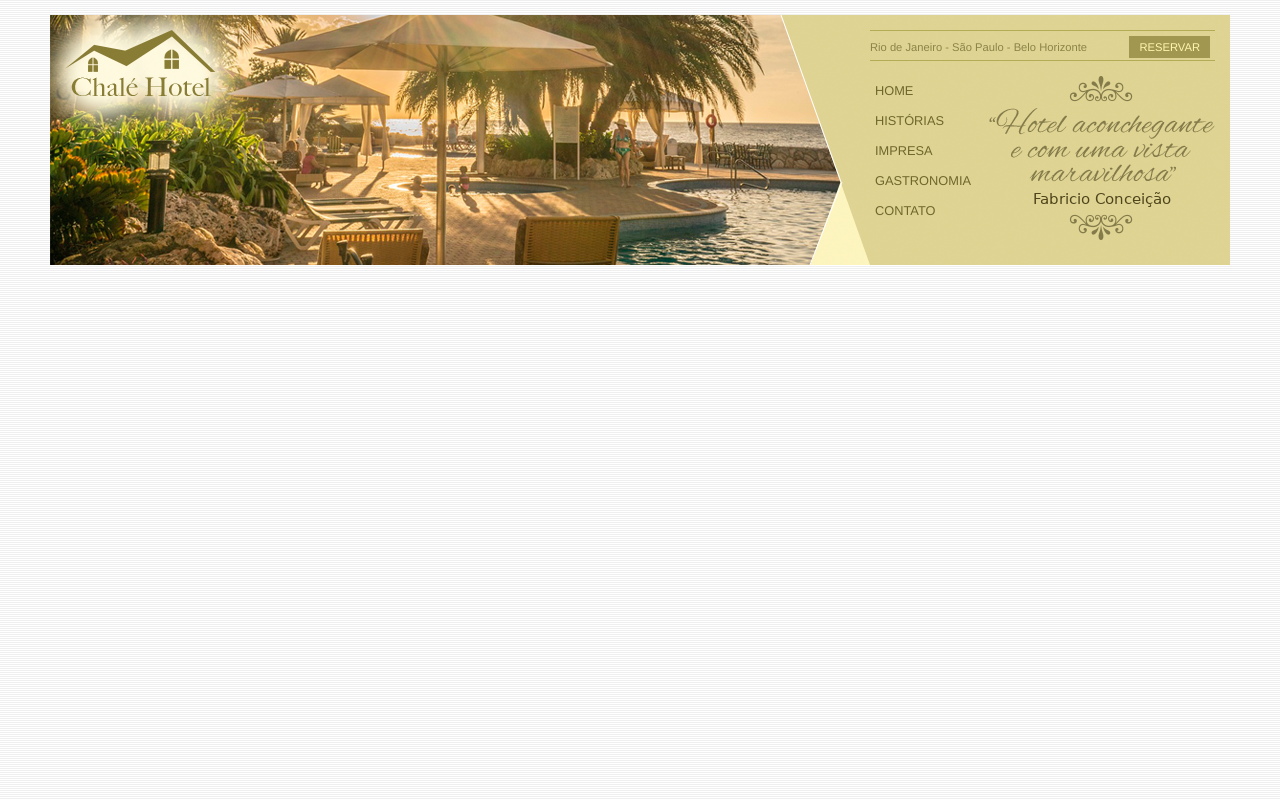
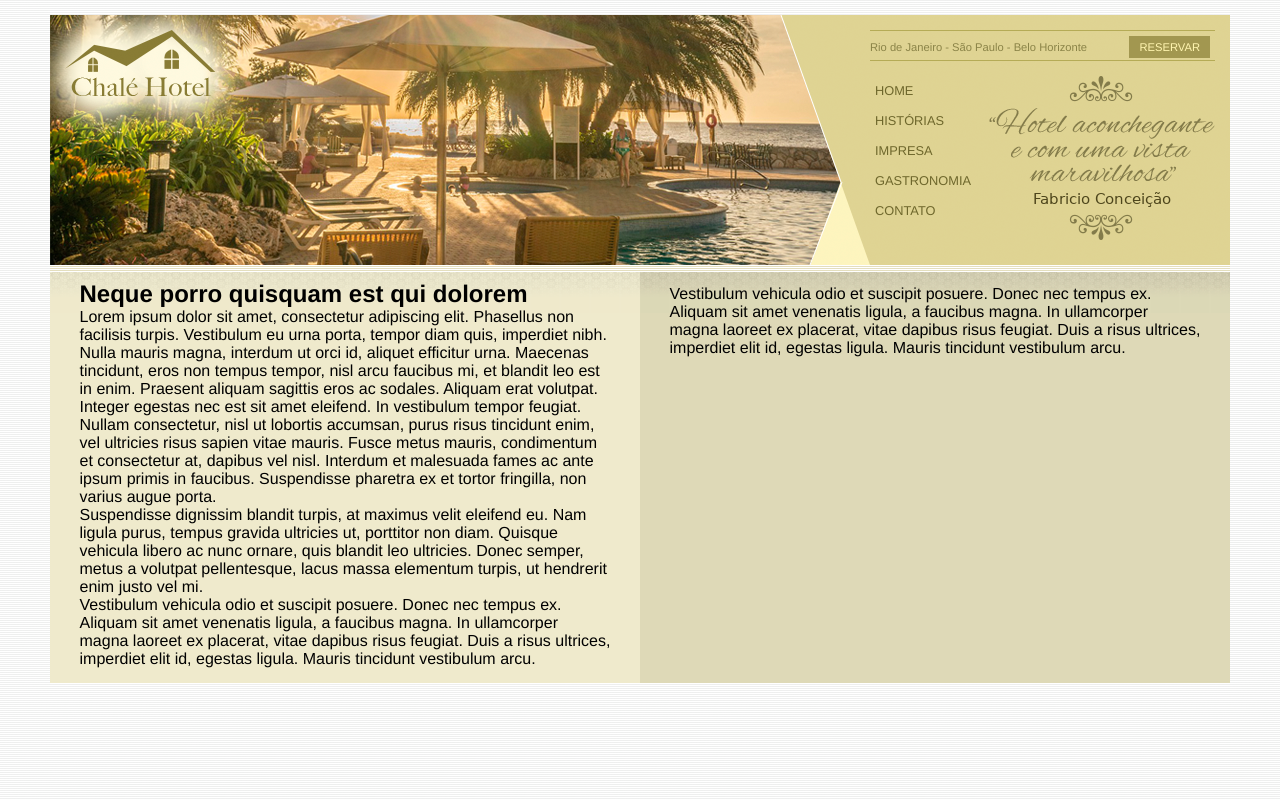
Before and after one commit to GeneralStudiesDEV/chale-hotel, a plain HTML site: page index.html in a window 1280 px wide. Drawn offline with Linux system fonts and the light colour scheme.

Commit message:
Criado configuração inicial da area de conteudos

```diff
--- a/css/estilo.css
+++ b/css/estilo.css
@@ -11,7 +11,7 @@ body{
 }
 
 #container{
-    background: #ede9cc;
+    background: #ede9cc url(../img/bg-container.png) top center repeat-y;
     margin: 0 auto;
     min-width: 740px;
     max-width: 1180px;
@@ -118,3 +118,27 @@ ul#navegacao a:hover{
     height: 164px;
     float: right;
 }
+
+/* Area de Conteudos */
+#area-principal{
+    float: left;
+    width: 50%;
+    background: url(../img/bg-area-principal.png) top left repeat-x;
+    padding: 15px 0px;
+}
+
+#area-lateral{
+    float: right;
+    width: 50%;
+    background: url(../img/bg-area-lateral.png) top left repeat-x;
+    padding: 20px 0px;
+}
+
+.conteudo{
+    margin: 0 auto;
+    width: 90%;
+}
+
+#rodape{
+    clear: both;
+}
--- a/index.html
+++ b/index.html
@@ -46,6 +46,30 @@
             </div>
 
         </div>
+
+        <div id="area-principal">
+            <div class="conteudo">
+                <h2>Neque porro quisquam est qui dolorem</h2>
+
+                <p>Lorem ipsum dolor sit amet, consectetur adipiscing elit. Phasellus non facilisis turpis. Vestibulum eu urna porta, tempor diam quis, imperdiet nibh. Nulla mauris magna, interdum ut orci id, aliquet efficitur urna. Maecenas tincidunt, eros non tempus tempor, nisl arcu faucibus mi, et blandit leo est in enim. Praesent aliquam sagittis eros ac sodales. Aliquam erat volutpat. Integer egestas nec est sit amet eleifend. In vestibulum tempor feugiat. Nullam consectetur, nisl ut lobortis accumsan, purus risus tincidunt enim, vel ultricies risus sapien vitae mauris. Fusce metus mauris, condimentum et consectetur at, dapibus vel nisl. Interdum et malesuada fames ac ante ipsum primis in faucibus. Suspendisse pharetra ex et tortor fringilla, non varius augue porta. </p>
+
+                <p>Suspendisse dignissim blandit turpis, at maximus velit eleifend eu. Nam ligula purus, tempus gravida ultricies ut, porttitor non diam. Quisque vehicula libero ac nunc ornare, quis blandit leo ultricies. Donec semper, metus a volutpat pellentesque, lacus massa elementum turpis, ut hendrerit enim justo vel mi.</p>
+
+                <p>Vestibulum vehicula odio et suscipit posuere. Donec nec tempus ex. Aliquam sit amet venenatis ligula, a faucibus magna. In ullamcorper magna laoreet ex placerat, vitae dapibus risus feugiat. Duis a risus ultrices, imperdiet elit id, egestas ligula. Mauris tincidunt vestibulum arcu.</p>
+
+            </div>
+        </div>
+
+        <div id="area-lateral">
+            <div class="conteudo">
+                <p>Vestibulum vehicula odio et suscipit posuere. Donec nec tempus ex. Aliquam sit amet venenatis ligula, a faucibus magna. In ullamcorper magna laoreet ex placerat, vitae dapibus risus feugiat. Duis a risus ultrices, imperdiet elit id, egestas ligula. Mauris tincidunt vestibulum arcu.</p>
+            </div>
+        </div>
+
+        <div id="rodape">
+
+        </div>
+
     </div>
 
 </body>
```
